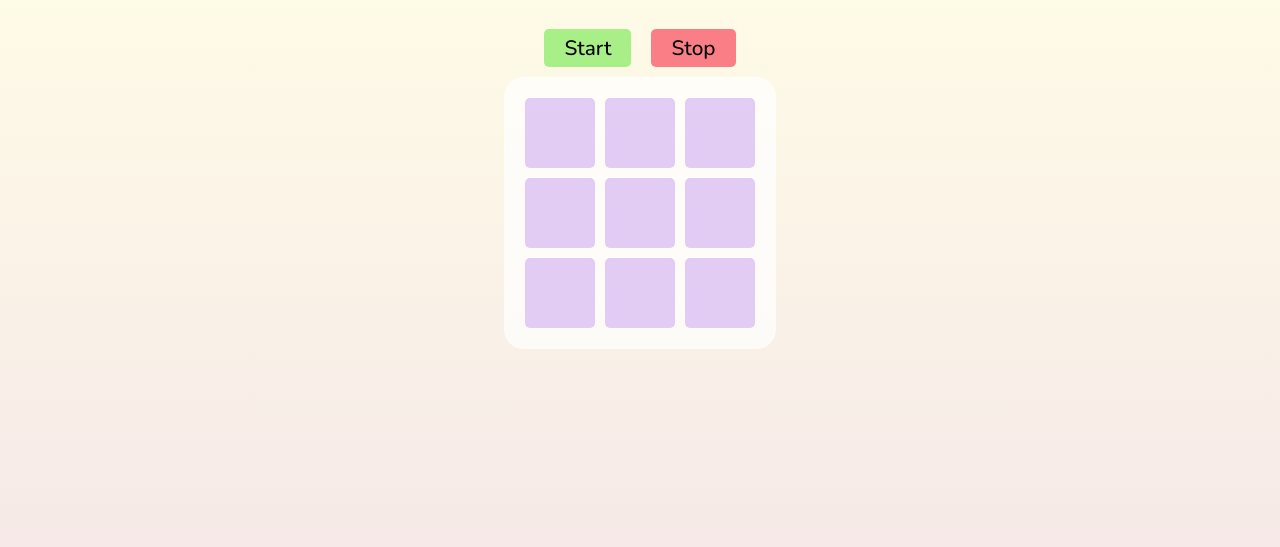
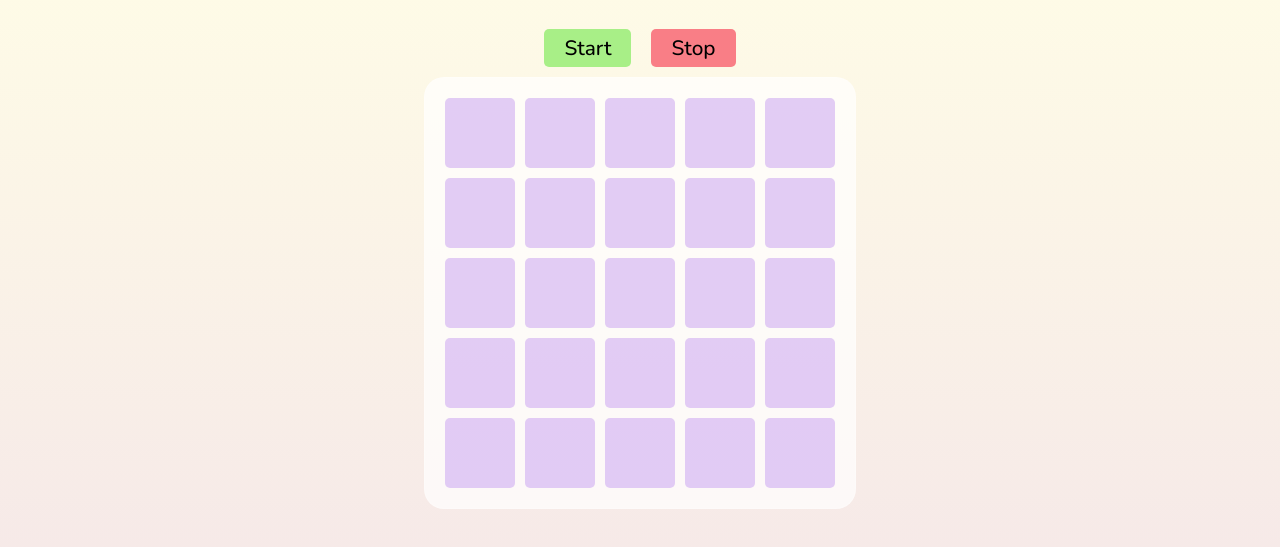
Before and after one commit to MariamLliso/game-of-life, a website: page index.html in a window 1280 px wide. Both pictures are taken after a click on the button "Start". Shown: the part 67-614 px from the top of the page. Drawn offline with nearby package versions, Linux system fonts and the light colour scheme; files that its build step writes are made by us from their sources.

Commit message:
Added methods and secuence to change cell status

```diff
--- a/index.html
+++ b/index.html
@@ -6,7 +6,6 @@
     <meta name="viewport" content="width=device-width, initial-scale=1.0" />
     <link rel="shortcut icon" href="images/cell.png" type="image/x-icon" />
     <link rel="stylesheet" href="css/main.css" />
-    <script src="index.js"></script>
     <title>Game of live</title>
   </head>
   <body>
@@ -40,6 +39,18 @@
           ></div>
           <div
             data-position
+            data-row="1"
+            data-column="4"
+            class="board-grid__cell board-grid__cell--dead"
+          ></div>
+          <div
+            data-position
+            data-row="1"
+            data-column="5"
+            class="board-grid__cell board-grid__cell--dead"
+          ></div>
+          <div
+            data-position
             data-row="2"
             data-column="1"
             class="board-grid__cell board-grid__cell--dead"
@@ -54,6 +65,18 @@
             data-position
             data-row="2"
             data-column="3"
+            class="board-grid__cell board-grid__cell--dead"
+          ></div>
+          <div
+            data-position
+            data-row="2"
+            data-column="4"
+            class="board-grid__cell board-grid__cell--dead"
+          ></div>
+          <div
+            data-position
+            data-row="2"
+            data-column="5"
             class="board-grid__cell board-grid__cell--dead"
           ></div>
           <div
@@ -74,8 +97,81 @@
             data-column="3"
             class="board-grid__cell board-grid__cell--dead"
           ></div>
+          <div
+            data-position
+            data-row="3"
+            data-column="4"
+            class="board-grid__cell board-grid__cell--dead"
+          ></div>
+          <div
+            data-position
+            data-row="3"
+            data-column="5"
+            class="board-grid__cell board-grid__cell--dead"
+          ></div>
+          <div
+            data-position
+            data-row="4"
+            data-column="1"
+            class="board-grid__cell board-grid__cell--dead"
+          ></div>
+          <div
+            data-position
+            data-row="4"
+            data-column="2"
+            class="board-grid__cell board-grid__cell--dead"
+          ></div>
+          <div
+            data-position
+            data-row="4"
+            data-column="3"
+            class="board-grid__cell board-grid__cell--dead"
+          ></div>
+          <div
+            data-position
+            data-row="4"
+            data-column="4"
+            class="board-grid__cell board-grid__cell--dead"
+          ></div>
+          <div
+            data-position
+            data-row="4"
+            data-column="5"
+            class="board-grid__cell board-grid__cell--dead"
+          ></div>
+          <div
+            data-position
+            data-row="5"
+            data-column="1"
+            class="board-grid__cell board-grid__cell--dead"
+          ></div>
+          <div
+            data-position
+            data-row="5"
+            data-column="2"
+            class="board-grid__cell board-grid__cell--dead"
+          ></div>
+          <div
+            data-position
+            data-row="5"
+            data-column="3"
+            class="board-grid__cell board-grid__cell--dead"
+          ></div>
+          <div
+            data-position
+            data-row="5"
+            data-column="4"
+            class="board-grid__cell board-grid__cell--dead"
+          ></div>
+          <div
+            data-position
+            data-row="5"
+            data-column="5"
+            class="board-grid__cell board-grid__cell--dead"
+          ></div>
         </section>
       </main>
     </div>
+    <script src="index.js"></script>
   </body>
 </html>
--- a/index.js
+++ b/index.js
@@ -1,18 +1,19 @@
 /* eslint-disable max-classes-per-file */
 class Cell {
-  isAlive;
+  actualIsAlive;
+  nextGenerationIsAlive;
   row;
   column;
   neighbors = [];
 
-  constructor(isAlive, row, column) {
-    this.isAlive = isAlive;
+  constructor(actualIsAlive, row, column) {
+    this.actualIsAlive = actualIsAlive;
     this.row = row;
     this.column = column;
   }
 
-  getNeighbors(arrCells) {
-    this.neighbors = arrCells.filter(
+  getNeighbors(neighbors) {
+    this.neighbors = neighbors.filter(
       (cell) =>
         (cell.column === this.column - 1 && cell.row === this.row - 1) ||
         (cell.column === this.column && cell.row === this.row - 1) ||
@@ -24,13 +25,40 @@ class Cell {
         (cell.column === this.column - 1 && cell.row === this.row)
     );
   }
+
+  setActualIsAlive(actualIsAlive) {
+    this.actualIsAlive = actualIsAlive;
   }
 
-const expectedRows = 3;
-const expectedColumns = 3;
+  setNextGenerationIsAlive(nextGenerationIsAlive) {
+    this.nextGenerationIsAlive = nextGenerationIsAlive;
+  }
+
+  checkNeighborsToLiveOrDie() {
+    const aliveNeighbors = this.neighbors.filter(
+      (neighbor) => neighbor.actualIsAlive === true
+    );
+    if (this.actualIsAlive === false && aliveNeighbors.length === 3) {
+      this.nextGenerationIsAlive = true;
+    } else if (
+      this.actualIsAlive === true &&
+      (aliveNeighbors.length === 3 || aliveNeighbors.length === 2)
+    ) {
+      this.nextGenerationIsAlive = true;
+    } else {
+      this.nextGenerationIsAlive = false;
+    }
+    return this.nextGenerationIsAlive;
+  }
+}
+
+const expectedRows = 5;
+const expectedColumns = 5;
 const totalRows = expectedRows + 1;
 const totalColumn = expectedColumns + 1;
 const arrCells = [];
+
+let intervalId;
 
 const generateBoard = () => {
   for (let row = 1; row < totalRows; row++) {
@@ -39,10 +67,6 @@ const generateBoard = () => {
       arrCells.push(newCell);
     }
   }
-
-  arrCells.forEach((cell, index, thisArray) => {
-    cell.getNeighbors(thisArray);
-  });
 };
 
 const OnClickCell = (positions) => {
@@ -50,27 +74,81 @@ const OnClickCell = (positions) => {
     const row = parseInt(position.getAttribute("data-row"), 10);
     const column = parseInt(position.getAttribute("data-column"), 10);
     position.addEventListener("click", () => {
-      const cellFound = arrCells.find(
+      arrCells.forEach((cell) => {
+        if (cell.row === row && cell.column === column) {
+          if (cell.actualIsAlive === false) {
+            cell.setActualIsAlive(true);
+            position.classList.add("board-grid__cell--alive");
+            position.classList.remove("board-grid__cell--dead");
+          } else if (cell.actualIsAlive === true) {
+            cell.setActualIsAlive(false);
+            position.classList.add("board-grid__cell--dead");
+            position.classList.remove("board-grid__cell--alive");
+          }
+        }
+      });
+    });
+  });
+};
+
+const checkNeighbors = (actualCells) => {
+  actualCells.forEach((cell, index, thisArray) => {
+    cell.getNeighbors(thisArray);
+  });
+};
+
+const checkIfNextGenLiveOrDie = (actualCells) => {
+  actualCells.forEach((cell) => {
+    cell.setNextGenerationIsAlive(cell.checkNeighborsToLiveOrDie());
+  });
+};
+
+const changeCellActualStatus = (actualCells) => {
+  actualCells.forEach((cell) => {
+    cell.setActualIsAlive(cell.nextGenerationIsAlive);
+  });
+};
+
+const updateGridDisplay = (positions, actualCells) => {
+  positions.forEach((position) => {
+    const row = parseInt(position.getAttribute("data-row"), 10);
+    const column = parseInt(position.getAttribute("data-column"), 10);
+
+    const cellFound = actualCells.find(
       (cell) => cell.row === row && cell.column === column
     );
 
-      if (cellFound.isAlive === false) {
-        cellFound.isAlive = true;
+    if (cellFound.actualIsAlive === true) {
       position.classList.add("board-grid__cell--alive");
       position.classList.remove("board-grid__cell--dead");
-      } else if (cellFound.isAlive === true) {
-        cellFound.isAlive = false;
+    } else if (cellFound.actualIsAlive === false) {
       position.classList.remove("board-grid__cell--alive");
       position.classList.add("board-grid__cell--dead");
     }
   });
-  });
 };
 
-window.onload = () => {
+const initGame = (positions, actualCells) => {
+  intervalId = setInterval(() => {
+    checkNeighbors(actualCells);
+    checkIfNextGenLiveOrDie(actualCells);
+    changeCellActualStatus(actualCells);
+    updateGridDisplay(positions, actualCells);
+  }, 1000);
+};
+
 const boardGrid = document.querySelector("[data-board-grid]");
 generateBoard(boardGrid);
 
 const positions = document.querySelectorAll("[data-position]");
 OnClickCell(positions);
-};
+
+const startButton = document.querySelector("[data-start]");
+startButton.addEventListener("click", () => {
+  initGame(positions, arrCells);
+});
+
+const stopButton = document.querySelector("[data-stop]");
+stopButton.addEventListener("click", () => {
+  clearInterval(intervalId);
+});
--- a/sass/layout/_grid.scss
+++ b/sass/layout/_grid.scss
@@ -7,8 +7,8 @@
   margin: auto;
   padding: 20px;
   display: grid;
-  grid-template-rows: repeat(3, auto);
-  grid-template-columns: repeat(3, auto);
+  grid-template-rows: repeat(5, auto);
+  grid-template-columns: repeat(5, auto);
   justify-content: center;
   gap: 10px;
   width: fit-content;
```
Lines whose indentation alone changed are shown as unchanged.
